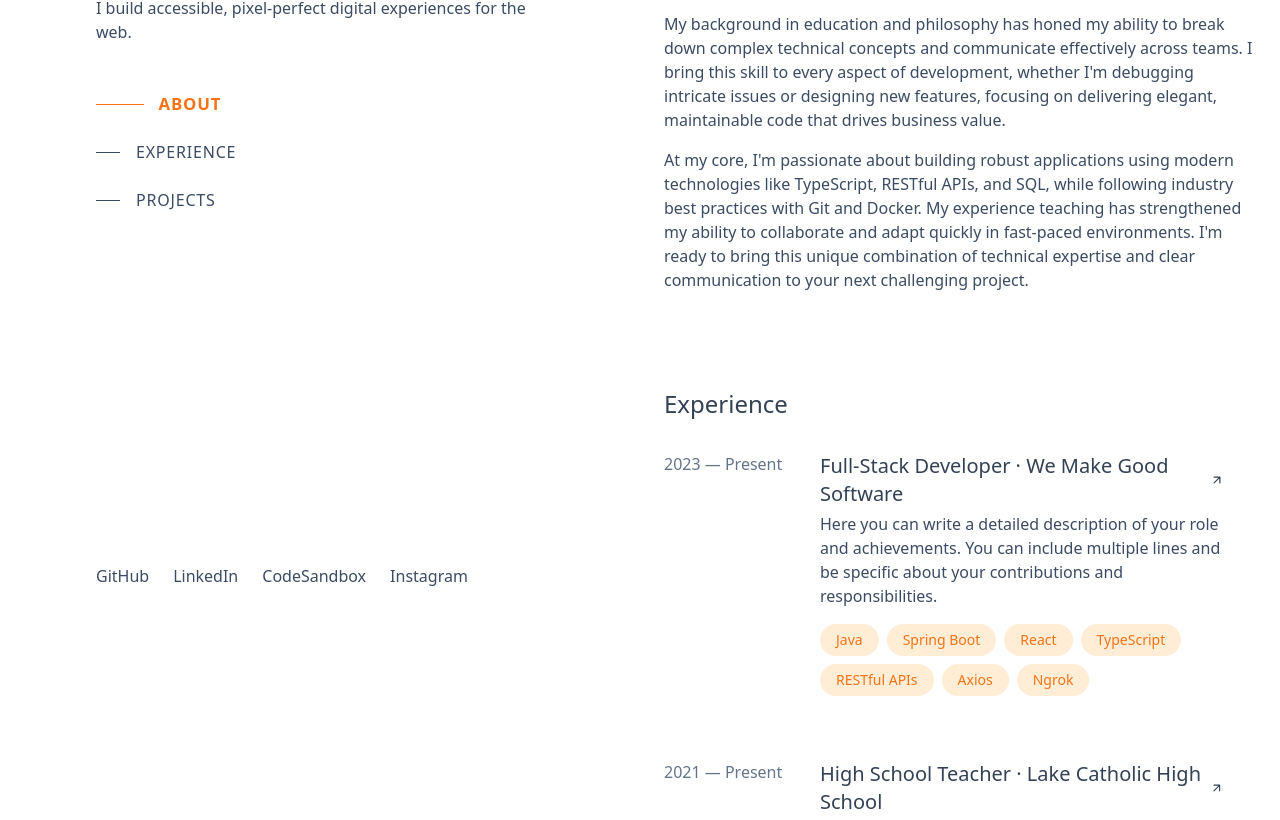
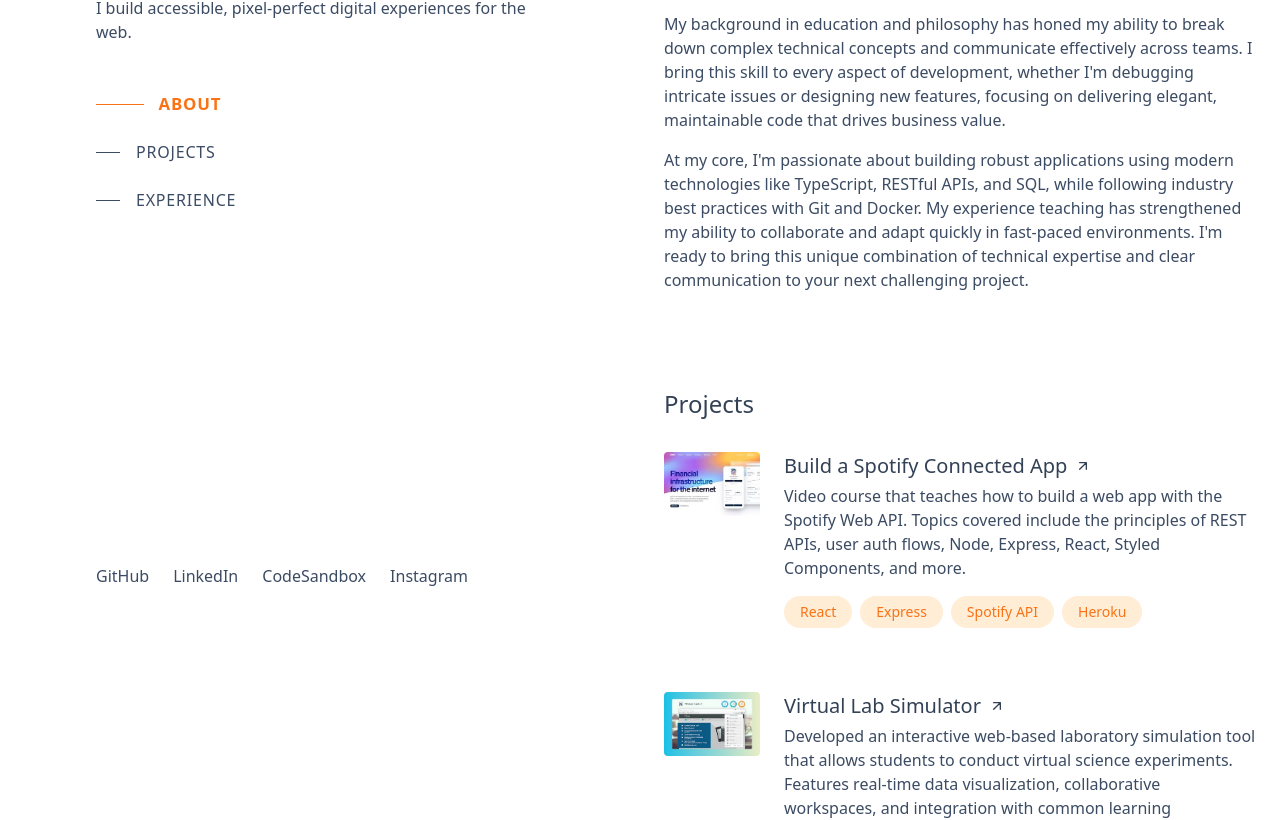
Before and after one commit to adamnestor/portfolio_v1, a React (Vite) app: page / in a window 1280 px wide. Shown: the part 188-1008 px from the top of the page. Built offline with nearby package versions, Linux system fonts and the light colour scheme.

Commit message:
switch order with scrollSpy working

```diff
--- a/src/components/identity/Navigation.tsx
+++ b/src/components/identity/Navigation.tsx
@@ -5,8 +5,8 @@ const Navigation = () => {
 
   const navItems = [
     { id: "about", label: "About" },
+    { id: "projects", label: "Projects" },
     { id: "experience", label: "Experience" },
-    { id: "projects", label: "Projects" },
   ];
 
   const handleNavClick = (id: string) => {
--- a/src/components/sections/RightPanel.tsx
+++ b/src/components/sections/RightPanel.tsx
@@ -32,14 +32,13 @@ const RightPanel = () => {
         </p>
       </section>
 
+      {/* Projects Section */}
+      <section id="projects" className="mb-24">
+        <ProjectList />
+      </section>
       {/* Experience Section */}
       <section id="experience" className="mb-24">
         <ExperienceList />
-      </section>
-
-      {/* Projects Section */}
-      <section id="projects" className="mb-24">
-        <ProjectList />
       </section>
     </div>
   );
--- a/src/hooks/useScrollSpy.ts
+++ b/src/hooks/useScrollSpy.ts
@@ -4,7 +4,7 @@ export const useScrollSpy = () => {
   const [activeSection, setActiveSection] = useState<string>("about");
 
   useEffect(() => {
-    const sections = ["about", "experience", "projects"]
+    const sections = ["about", "projects", "experience"]
       .map((id) => document.getElementById(id))
       .filter((section): section is HTMLElement => section !== null);
 
@@ -22,8 +22,8 @@ export const useScrollSpy = () => {
       {
         // Root is the scrollable container (right panel)
         root: null, // null means use viewport
-        // When element is 40% visible, trigger the callback
-        threshold: 0.4,
+        // When element is 30% visible, trigger the callback
+        threshold: 0.3,
         // Add some margin to trigger slightly before the element reaches the top
         rootMargin: "-10% 0px -10% 0px",
       }
```
